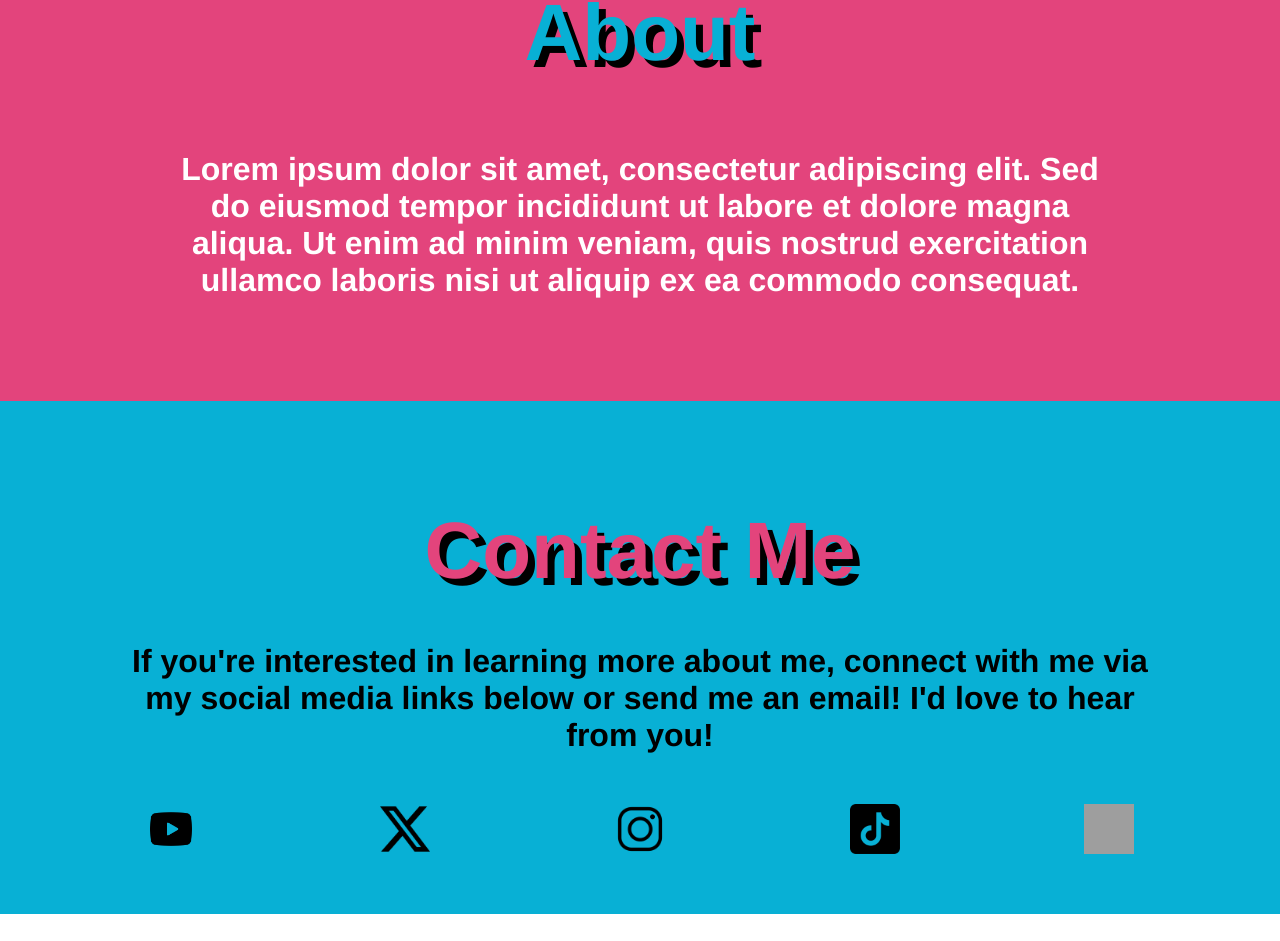
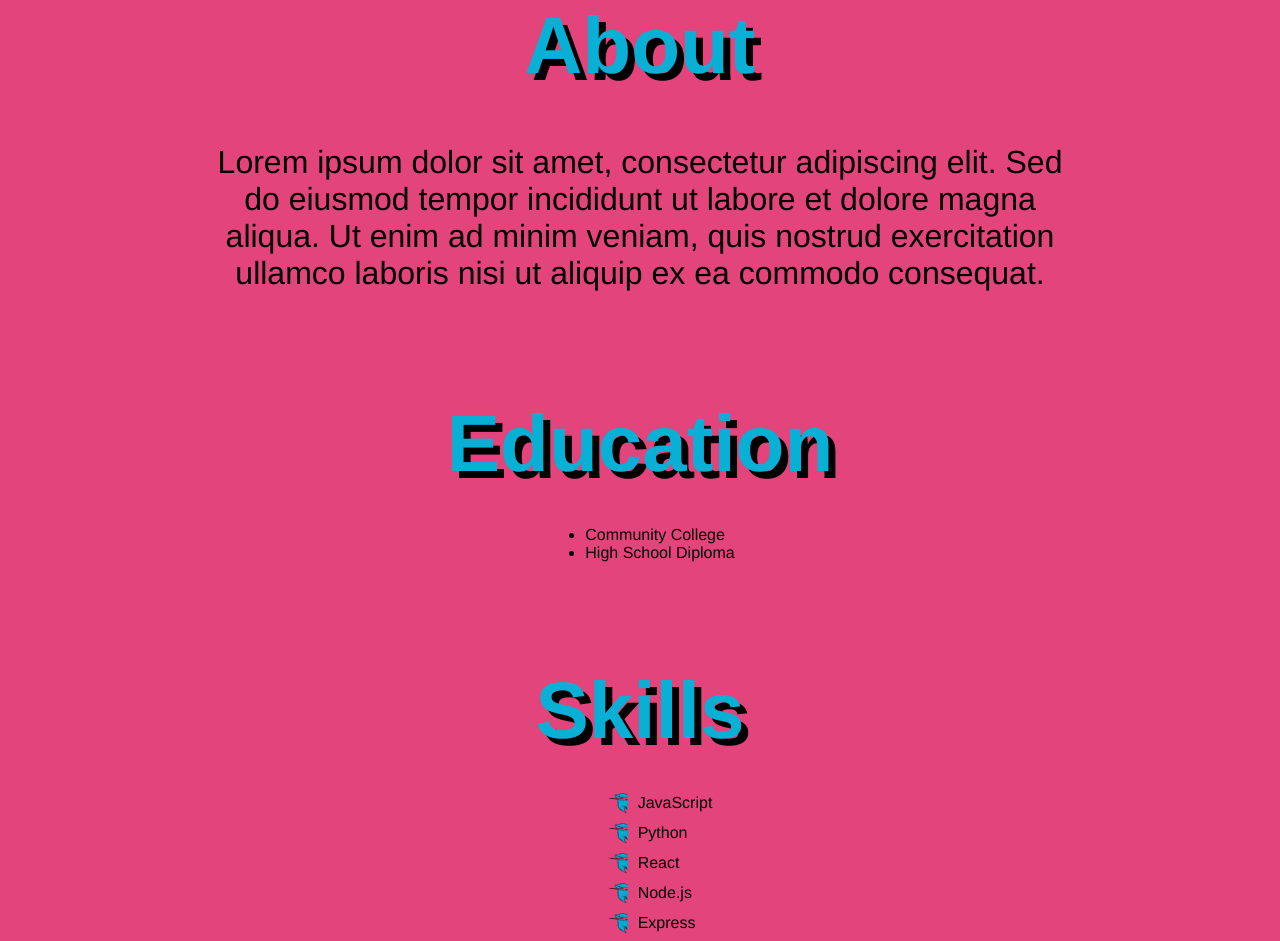
Before and after one commit to hack-rpi/Mini-Event-2-Demo, a Next.js app: page / in a window 1280 px wide. Shown: the part 541-1482 px from the top of the page. Before the commit the page ends 1455 px from the top, so only its background shows below. Built offline with nearby package versions, Linux system fonts and the light colour scheme; grey boxes are pictures that could not be loaded.

Commit message:
working on about section

```diff
--- a/components/about/about.module.css
+++ b/components/about/about.module.css
@@ -1,47 +1,56 @@
-.aboutContainer{
+.about-container{
     display: flex;
     flex-direction: column;
     align-items: center;
     justify-content: center;
-    padding: 50px;
+    padding-top: 50px;
+    padding-bottom: 50px;
+    width: 100%;
+    height: 100%;
     background-color: var(--pink);
-    width:100%;
 }
 
-.aboutText{
-    font-size: 2rem;
-    color: var(--white);
-    text-align: center;
-    padding: 20px;
-    border-radius: 10px;
-    width: 75%;
-    font-weight: bold;
-}
-
-.aboutTitle{
-    font-size: 5rem;
-    color: var(--blue);
-    margin-bottom: 20px;
-    text-shadow: var(--text-shadow);
-
-}
-
-.topVideosLabel{
-    font-size: 4rem;
-    color: var(--blue);
-    margin-top: 50px;
+.content-container{
+    display: flex;
+    flex-direction: column;
+    align-items: center;
+    justify-content: center;
+    width: calc(5 / 6 * 100%);
     margin-bottom: 20px;
 }
 
-.topVideos{
+.content-title{
+    font-size: 5rem;
+    margin-bottom: 20px;
+    text-shadow: var(--text-shadow);
+    color: var(--blue);
+}
+
+.content-text{
+    font-size: 2rem;
+    margin-bottom: 20px;
+    color: var(--black);
+    width: calc(5 / 6 * 100%);
+    text-align: center;
+}
+
+.skills-list{
+    list-style-type: none;
+}
+
+.skills-list li{
     display: flex;
-    justify-content: center;
     align-items: center;
-    flex-wrap: wrap;
-    flex-direction: column;
-    background-color: var(--blue);
-    color: var(--pink);
-    width: 100%;
-    font-size: 3rem;
-    border-radius: 10px;
+    margin-bottom: 10px;
 }
+
+.skills-list li::before{
+    content: "";
+    display: inline-block;
+    width: 20px;
+    height: 20px;
+    background-image: url(/public/mrbeastlogo.png);
+    background-size: cover;
+    margin-right: 10px;
+
+}
--- a/components/about/about.tsx
+++ b/components/about/about.tsx
@@ -1,14 +1,34 @@
 import styles from "./about.module.css";
 export default function About() {
   return (
-    <div className={styles.aboutContainer} id="about">
-      <h1 className={styles["aboutTitle"]}>About</h1>
-      <p className={styles["aboutText"]}>
-        Lorem ipsum dolor sit amet, consectetur adipiscing elit. Sed do eiusmod
-        tempor incididunt ut labore et dolore magna aliqua. Ut enim ad minim
-        veniam, quis nostrud exercitation ullamco laboris nisi ut aliquip ex ea
-        commodo consequat.
-      </p>
+    <div id="about" className={styles["about-container"]}>
+      <div className={styles["content-container"]}>
+        <h2 className={styles["content-title"]}>About</h2>
+        <p className={styles["content-text"]}>
+          Lorem ipsum dolor sit amet, consectetur adipiscing elit. Sed do
+          eiusmod tempor incididunt ut labore et dolore magna aliqua. Ut enim ad
+          minim veniam, quis nostrud exercitation ullamco laboris nisi ut
+          aliquip ex ea commodo consequat.
+        </p>
+      </div>
+      <div className={styles["content-container"]}>
+        <h2 className={styles["content-title"]}>Education</h2>
+        <ul className={styles["education-list"]}>
+          <li className={styles["education-item"]}>Community College</li>
+          <li className={styles["education-item"]}>High School Diploma</li>
+        </ul>
+      </div>
+      <div className={styles["content-container"]}>
+        <h2 className={styles["content-title"]}>Skills</h2>
+        <ul className={styles["skills-list"]}>
+          <li className={styles["skills-item"]}>JavaScript</li>
+          <li className={styles["skills-item"]}>Python</li>
+          <li className={styles["skills-item"]}>React</li>
+          <li className={styles["skills-item"]}>Node.js</li>
+          <li className={styles["skills-item"]}>Express</li>
+          <li className={styles["skills-item"]}>MongoDB</li>
+        </ul>
+      </div>
     </div>
   );
 }
--- a/components/contact/contact.tsx
+++ b/components/contact/contact.tsx
@@ -5,7 +5,6 @@ export default function Contact() {
   return (
     <div className={styles["contact-me-container"]} id="contact">
       <h1 className={styles["contact-me-title"]}>Contact Me</h1>
-
       <h2 className={styles["contact-me-text"]}>
         If you're interested in learning more about me, connect with me via my
         social media links below or send me an email! I'd love to hear from you!
```
